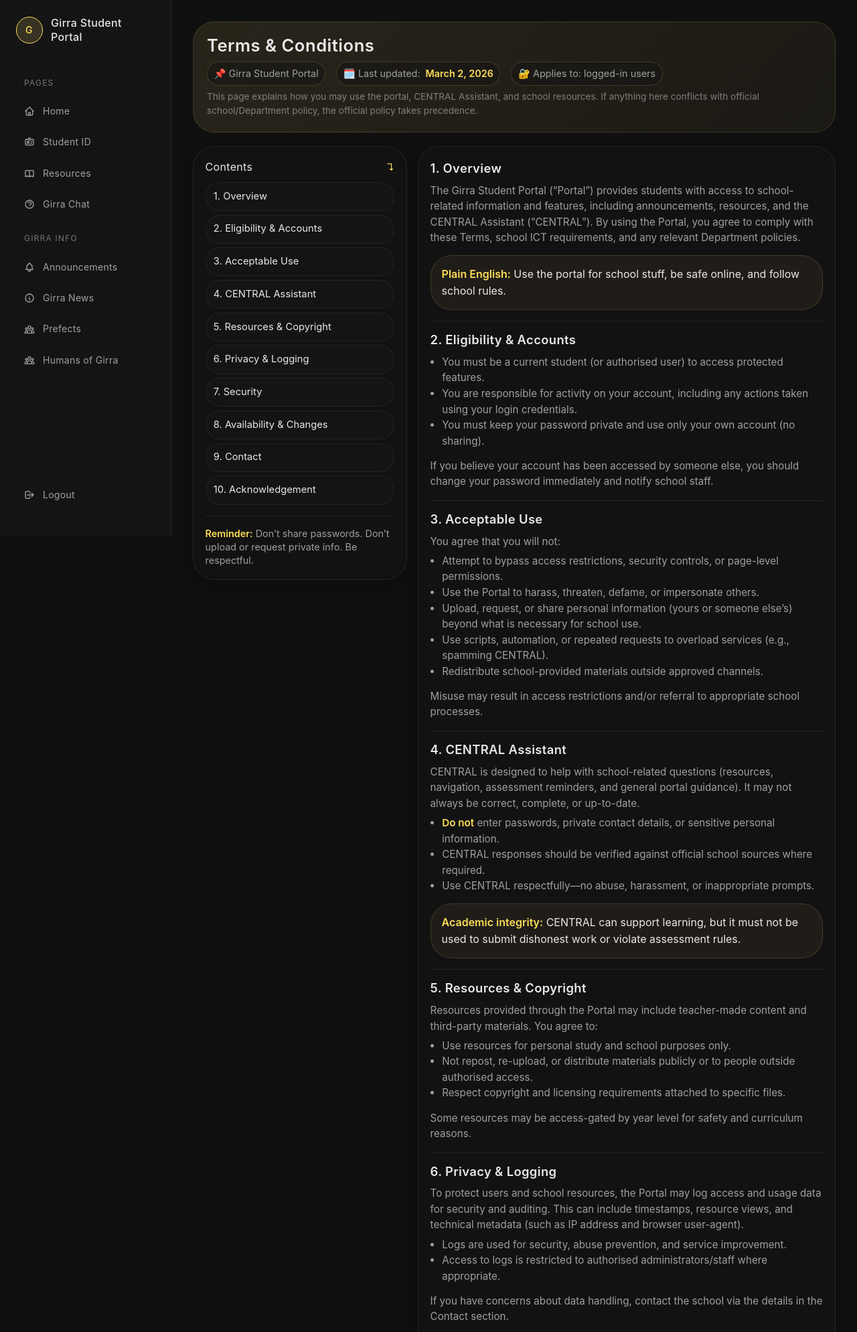
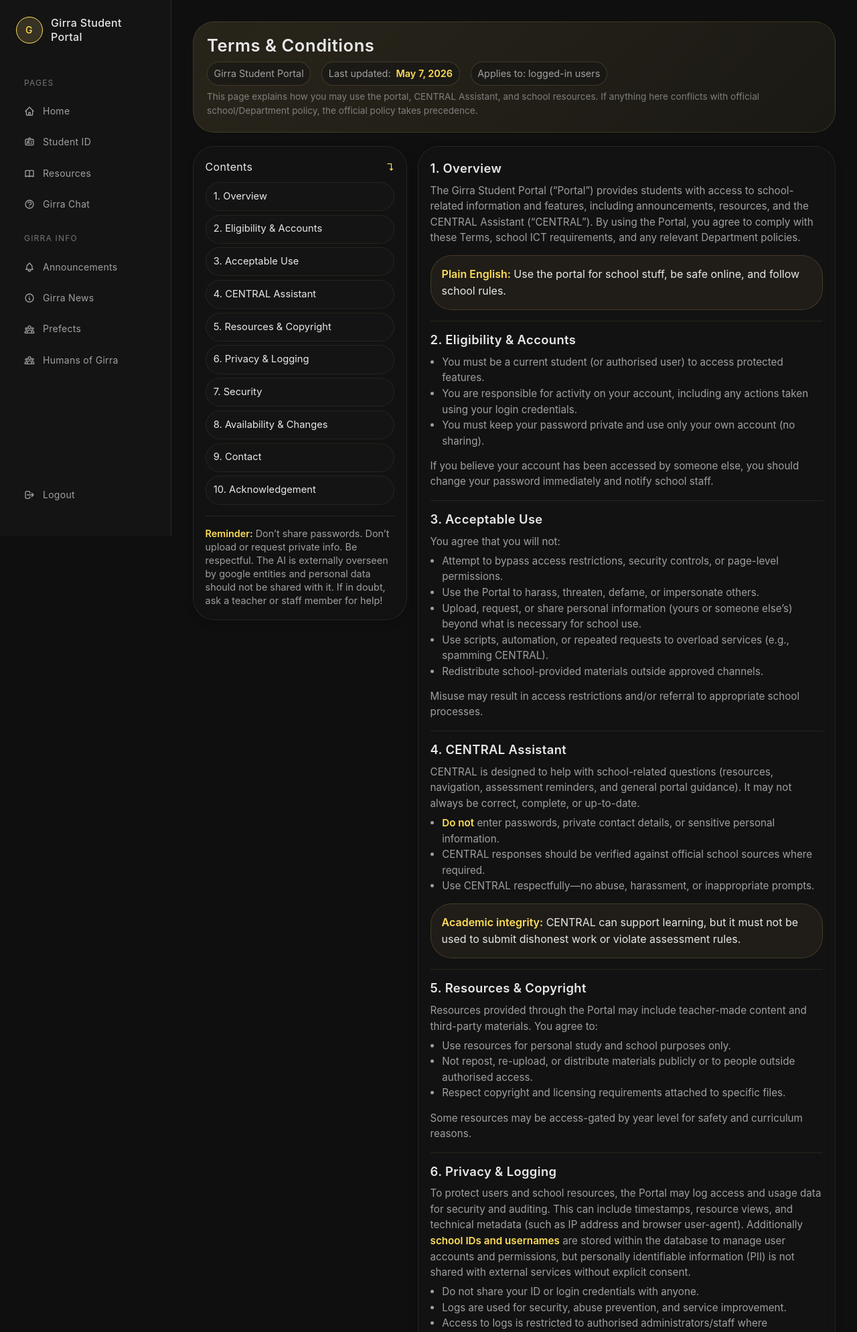
Before and after one commit to sounth-coder/SE12_CENTRAL_SP, a Flask app: page /terms in a window 1280 px wide. Shown: the top 1989 px of the page at 67% size. Run offline with Flask 3, Linux system fonts and the light colour scheme.

Commit message:
changes to terms of conditions and privacy policies regarding Girra Digital ID

```diff
--- a/templates/terms.html
+++ b/templates/terms.html
@@ -235,9 +235,9 @@
         <div class="terms-hero">
           <h1>Terms & Conditions</h1>
           <div class="terms-meta" aria-label="Document details">
-            <span class="pill">📌 Girra Student Portal</span>
-            <span class="pill">🗓️ Last updated: <strong style="color: var(--girra-yellow); font-weight: 600;">March 2, 2026</strong></span>
-            <span class="pill">🔐 Applies to: logged-in users</span>
+            <span class="pill">Girra Student Portal</span>
+            <span class="pill">Last updated: <strong style="color: var(--girra-yellow); font-weight: 600;">May 7, 2026</strong></span>
+            <span class="pill">Applies to: logged-in users</span>
           </div>
           <p class="mini-note">
             This page explains how you may use the portal, CENTRAL Assistant, and school resources. If anything here conflicts with official school/Department policy, the official policy takes precedence.
@@ -268,7 +268,7 @@
 
             <div style="color: var(--girra-text-muted); font-size: 0.9rem; line-height: 1.4;">
               <strong style="color: var(--girra-yellow); font-weight: 600;">Reminder:</strong>
-              Don’t share passwords. Don’t upload or request private info. Be respectful.
+              Don’t share passwords. Don’t upload or request private info. Be respectful. The AI is externally overseen by google entities and personal data should not be shared with it. If in doubt, ask a teacher or staff member for help!
             </div>
           </aside>
 
@@ -364,8 +364,10 @@
               <p>
                 To protect users and school resources, the Portal may log access and usage data for security and auditing.
                 This can include timestamps, resource views, and technical metadata (such as IP address and browser user-agent).
+                Additionally <strong style="color: var(--girra-yellow); font-weight: 600;">school IDs and usernames</strong> are stored within the database to manage user accounts and permissions, but personally identifiable information (PII) is not shared with external services without explicit consent.
               </p>
               <ul>
+                <li>Do not share your ID or login credentials with anyone.</li>
                 <li>Logs are used for security, abuse prevention, and service improvement.</li>
                 <li>Access to logs is restricted to authorised administrators/staff where appropriate.</li>
               </ul>
@@ -407,7 +409,7 @@
                 For help, safety concerns, or to report an issue:
               </p>
               <ul>
-                <li>Phone (school hours): <strong style="color: var(--girra-yellow); font-weight: 600;">(02) 9896 3111</strong></li>
+                <li>Phone (school hours): <strong style="color: var(--girra-yellow); font-weight: 600;">(02) 9636 7293</strong></li>
                 <li>Email: <a class="inline-link" href="mailto:girraween-h.school@det.nsw.edu.au">girraween-h.school@det.nsw.edu.au</a></li>
                 <li>In person: School Office (Mon–Fri, 8:45 AM – 3:10 PM)</li>
               </ul>
@@ -440,10 +442,6 @@
                   </button>
                 </div>
               </div>
-
-              <p class="mini-note">
-                Tip: If you want “Accept & Continue” to permanently save acceptance, you’ll store it in your database (e.g., users.accepted_terms = 1).
-              </p>
             </section>
 
           </section>
```
Also changed, not shown: templates/student_id.html (+16 -1 lines).
